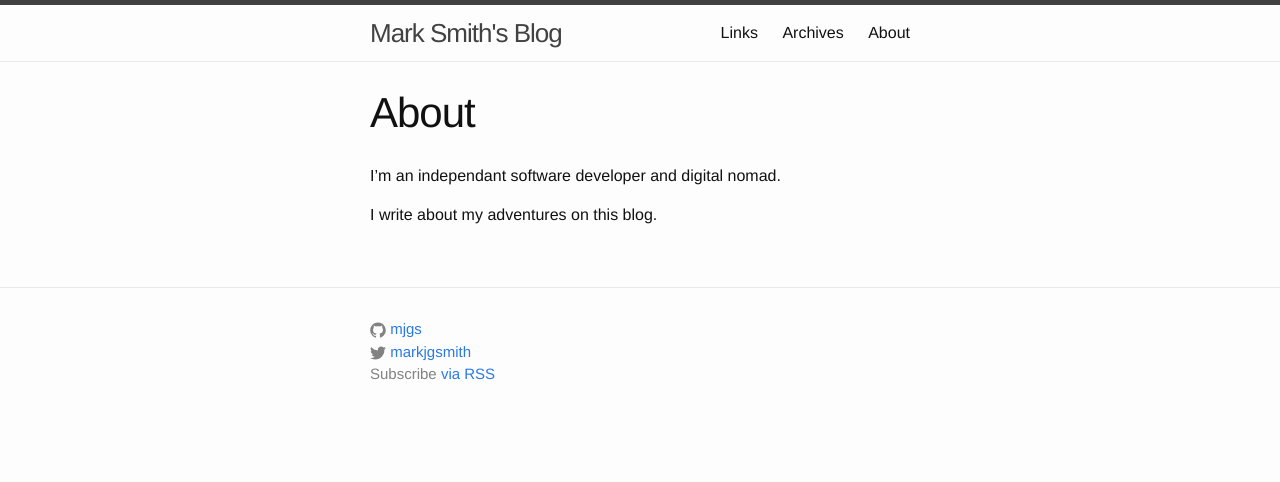
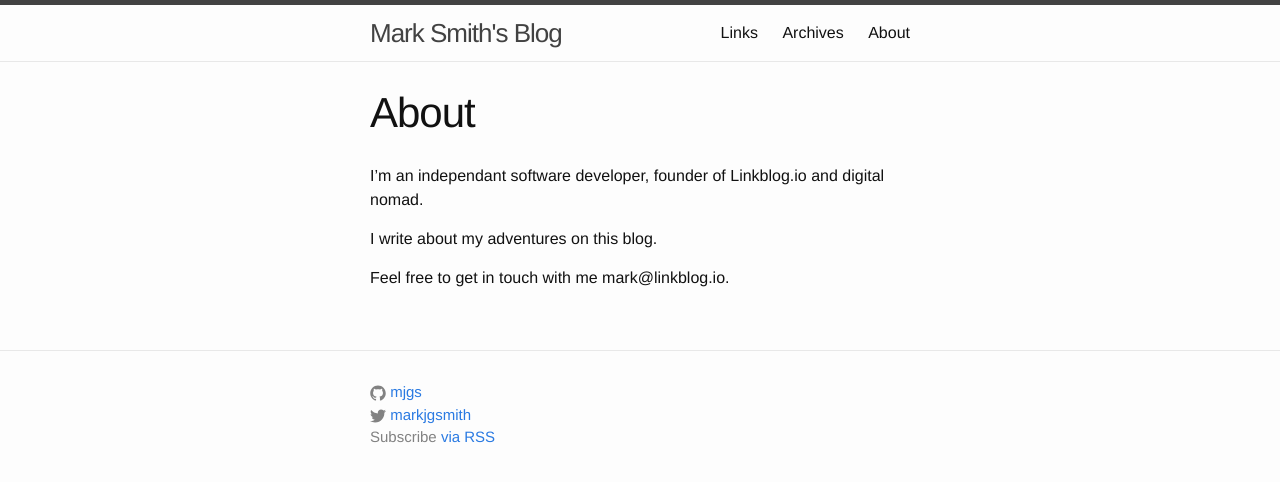
Before and after one commit to mjgs/mjgs.github.io, a Jekyll site: the page built from about.md, in a window 1280 px wide. Shown: the top 482 px of the page. Built offline with Jekyll 4.4.1, drawn with Linux system fonts in a browser that asks for light colours.

Commit message:
Add email and update description

```diff
--- a/about.md
+++ b/about.md
@@ -4,6 +4,8 @@ title: About
 permalink: /about/
 ---
 
-I'm an independant software developer and digital nomad.
+I'm an independant software developer, founder of Linkblog.io and digital nomad.
 
 I write about my adventures on this blog.
+
+Feel free to get in touch with me mark@linkblog.io.
```
